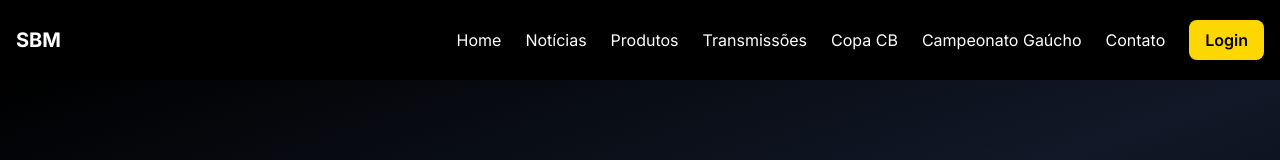
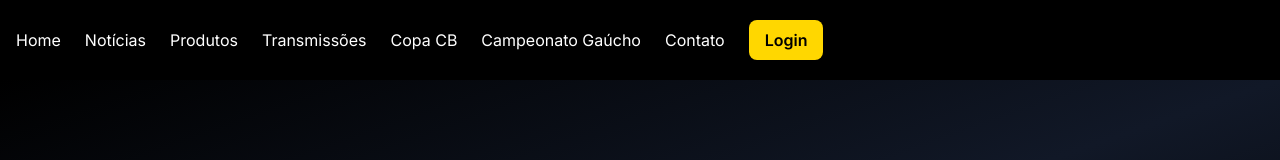
Before and after one commit to silvanocr/sbm, a Next.js app: page / in a window 1280 px wide. Shown: the top 160 px of the page. Built offline with nearby package versions, Linux system fonts and the light colour scheme; no server answers; the database is empty.

Commit message:
feat: Remover logo SBM do canto superior esquerdo

```diff
--- a/components/Navbar.tsx
+++ b/components/Navbar.tsx
@@ -4,7 +4,6 @@ import Link from 'next/link'
 import { useSession, signOut } from 'next-auth/react'
 import { Menu, X, User, LogOut } from 'lucide-react'
 import { useState } from 'react'
-import Logo from './Logo'
 
 export default function Navbar() {
   const { data: session } = useSession()
@@ -14,9 +13,6 @@ export default function Navbar() {
     <nav className="bg-brand-black text-white shadow-lg">
       <div className="container mx-auto px-4">
         <div className="flex justify-between items-center h-20">
-          <div className="flex-shrink-0">
-            <Logo />
-          </div>
 
           {/* Desktop Menu */}
           <div className="hidden md:flex items-center space-x-6">
```
